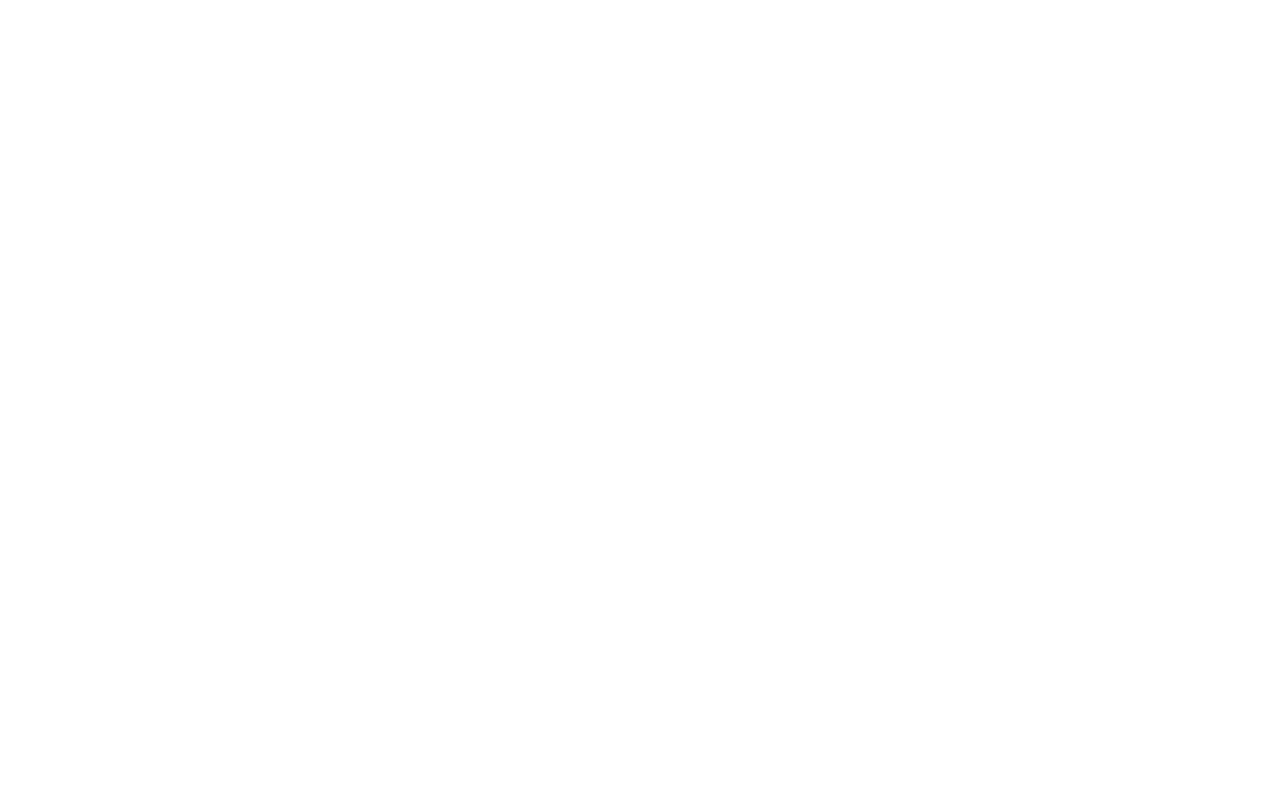
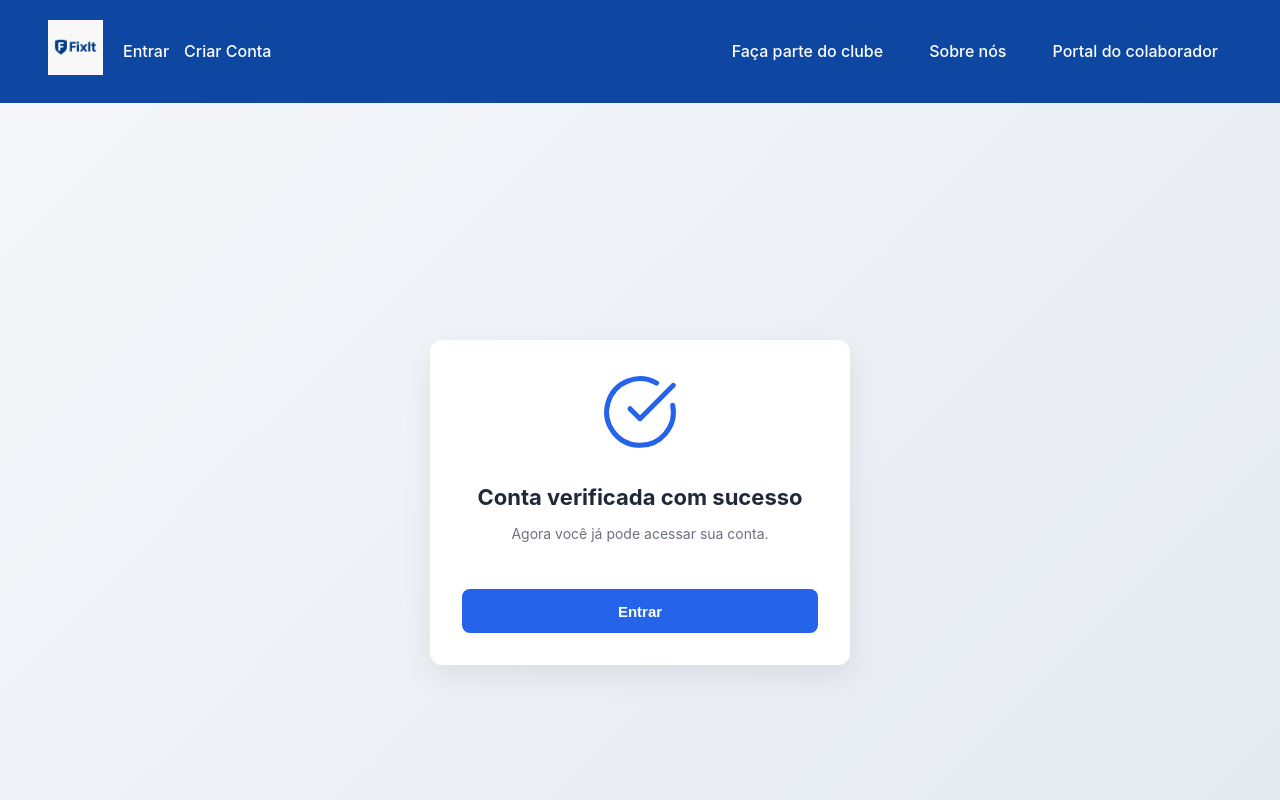
Before and after one commit to LuisMorais10/FixItt, a React (Vite) app in the folder Frontend/fixit-web/: page /conta-verificada in a window 1280 px wide. Before the commit this address had no page. Shown: the top 800 px of the page. Built offline with nearby package versions, Linux system fonts and the light colour scheme.

Commit message:
Autenticação otimizada

```diff
--- a/Frontend/fixit-web/package.json
+++ b/Frontend/fixit-web/package.json
@@ -10,6 +10,7 @@
     "preview": "vite preview"
   },
   "dependencies": {
+    "lucide-react": "^0.564.0",
     "react": "^19.2.0",
     "react-dom": "^19.2.0",
     "react-router-dom": "^7.12.0"
--- a/Frontend/fixit-web/src/App.jsx
+++ b/Frontend/fixit-web/src/App.jsx
@@ -10,6 +10,7 @@
 import Entrar from "./pages/Entrar"
 import CriarConta from "./pages/CriarConta"
 import VerificarCodigo from "./pages/VerificarCodigo"
+import ContaVerificada from "./pages/ContaVerificada"
 
 function App() {
   return (
@@ -68,6 +69,7 @@
         <Route path="entrar" element={<Entrar />} />
         <Route path="criar-conta" element={<CriarConta />} />
         <Route path="verificar-codigo" element={<VerificarCodigo />} />
+        <Route path="/conta-verificada" element={<ContaVerificada />} />
       </Route>
     </Routes>
   )
--- a/Frontend/fixit-web/src/Styles/auth.css
+++ b/Frontend/fixit-web/src/Styles/auth.css
@@ -194,3 +194,17 @@
   background: #ffffff;
   box-shadow: 0 0 0 4px rgba(37, 99, 235, 0.15);
 }
+
+.success-card {
+  text-align: center;
+  gap: 20px;
+}
+
+.success-card h1 {
+  font-size: 22px;
+  margin-top: 20px;
+}
+
+.success-card button {
+  margin-top: 20px;
+}
--- /dev/null
+++ b/Frontend/fixit-web/src/pages/ContaVerificada.jsx
@@ -0,0 +1,25 @@
+import { useNavigate } from "react-router-dom"
+import { CheckCircle } from "lucide-react"
+import "../Styles/auth.css"
+
+export default function ContaVerificada() {
+  const navigate = useNavigate()
+
+  return (
+    <div className="auth-container">
+      <div className="auth-card success-card">
+
+        <CheckCircle size={80} color="#2563eb" strokeWidth={1.5} />
+
+        <h1>Conta verificada com sucesso</h1>
+
+        <p>Agora você já pode acessar sua conta.</p>
+
+        <button onClick={() => navigate("/entrar")}>
+          Entrar
+        </button>
+
+      </div>
+    </div>
+  )
+}
--- a/Frontend/fixit-web/src/pages/CriarConta.jsx
+++ b/Frontend/fixit-web/src/pages/CriarConta.jsx
@@ -52,8 +52,9 @@
       const data = await response.json()
 
       if (!response.ok) {
-        alert(data.error || "Erro ao criar conta")
-        return
+        const firstError = Object.values(data)[0]
+        alert(Array.isArray(firstError) ? firstError[0] : "Erro ao criar conta")
+      return
       }
 
        navigate("/verificar-codigo", {
--- a/Frontend/fixit-web/src/pages/VerificarCodigo.jsx
+++ b/Frontend/fixit-web/src/pages/VerificarCodigo.jsx
@@ -1,8 +1,17 @@
 import { useState } from "react"
 import { useLocation } from "react-router-dom"
 import "../Styles/auth.css"
+import { useNavigate } from "react-router-dom"
 
 export default function VerificarCodigo() {
+  const navigate = useNavigate()
+
+  const { state } = useLocation()
+  const email = state?.email
+
+  const [code, setCode] = useState("")
+  const [loading, setLoading] = useState(false)
+  const [error, setError] = useState("")
 
   function handleChange(e, index) {
     const value = e.target.value.replace(/\D/, "")
@@ -17,10 +26,6 @@
     if (index < 5 && value) {
       e.target.nextSibling?.focus()
     }
-
-  if (finalCode.length === 6) {
-    handleVerify()
-  }
   }
 
   function handleKeyDown(e, index) {
@@ -34,13 +39,6 @@
       }
     }
   }
-
-  const { state } = useLocation()
-  const email = state?.email
-
-  const [code, setCode] = useState("")
-  const [loading, setLoading] = useState(false)
-  const [error, setError] = useState("")
 
   async function handleVerify() {
     setLoading(true)
@@ -63,11 +61,32 @@
         return
       }
 
-      alert("Conta verificada com sucesso!")
+      navigate("/conta-verificada")
     } catch {
       setError("Erro de conexão")
     } finally {
       setLoading(false)
+    }
+  }
+
+  async function handleResend() {
+    try {
+      const response = await fetch("http://127.0.0.1:8000/api/resend-code/", {
+        method: "POST",
+        headers: { "Content-Type": "application/json" },
+        body: JSON.stringify({ email }),
+      })
+
+      const data = await response.json()
+
+      if (!response.ok) {
+        alert(data.error || "Erro ao reenviar código")
+        return
+      }
+
+      alert("Código reenviado com sucesso!")
+    } catch {
+      alert("Erro de conexão")
     }
   }
 
@@ -100,7 +119,10 @@
         </button>
 
         <span className="resend">
-        Não recebeu o código? <a href="#">Reenviar</a>
+          Não recebeu o código?{" "}
+          <button type="button" onClick={handleResend} className="resend-btn">
+            Reenviar
+          </button>
         </span>
       </div>
     </div>
```
Also changed, not shown: 1 other file (tests, documents, lock files or other folders). Lines whose indentation alone changed are shown as unchanged.
